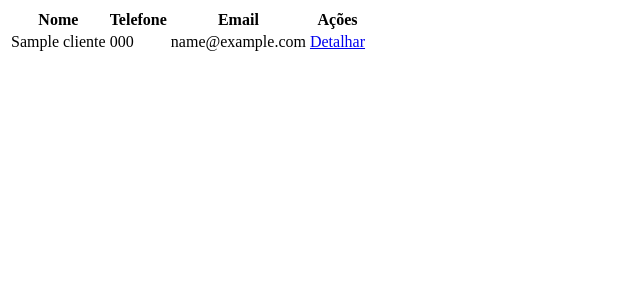
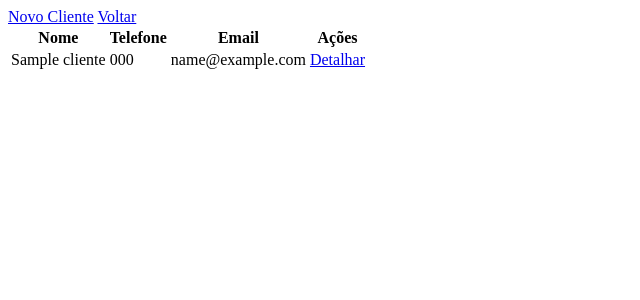
Before and after one commit to luciandalla/caderninho, a Flask app: page /clientes in a window 1280 px wide. Shown: the top 300 px of the page, without its empty margins (0-640 px from the left). Run offline with Flask 2, Linux system fonts and the light colour scheme; tables that the repository leaves empty hold one stand-in row (values such as "Sample post").

Commit message:
Feature de CADASTRO DE CLIENTE

```diff
--- a/models.py
+++ b/models.py
@@ -1,4 +1,5 @@
 from flask_app import db
+from valida_dados import Validador
 
 class Clientes(db.Model):
     id = db.Column(db.Integer, primary_key=True, autoincrement=True)
@@ -15,6 +16,24 @@ class Clientes(db.Model):
         return clientes
 
     @staticmethod
-    def detalha_cliente(id):
+    def busca_cliente(id):
         cliente = Clientes.query.filter_by(id=id).first()
         return cliente
+
+    @staticmethod
+    def cadastra_cliente(nome, telefone, email):
+
+        nome_validado = Validador.valida_nome(nome)
+        email_validado = Validador.valida_email(email)
+        telefone_validado = Validador.valida_telefone(telefone)
+        dados_validados = nome_validado and email_validado and telefone_validado
+
+        if(dados_validados):
+            cliente = Clientes(nome=nome.upper(), telefone=telefone, email=email.upper())
+            db.session.add(cliente)
+            db.session.commit()
+            mensagem = f"Cliente {nome} for cadastrado com sucesso!"
+        else:
+            mensagem = "Não foi possível cadastrar o cliente!"
+
+        return mensagem
--- a/script_criacao_db.py
+++ b/scripts/script_criacao_db.py
@@ -52,8 +52,8 @@ for tabela_nome in TABLES:
 
 cliente_sql = 'INSERT INTO clientes (nome, telefone, email) VALUES (%s, %s, %s)'
 clientes = [
-    ("Lucian Maciel", "51999998888", "lucian2874547@gmail.com"),
-    ("Barbara Becker", "51999997777", "barbara2874547@gmail.com"),
+    ("LUCIAN MACIEL", "51994652141", "LUCIAN@GMAIL.COM"),
+    ("BARBARA BECKER", "51958744741", "BARBARA_B@HOTMAIL.COM"),
 ]
 cursor.executemany(cliente_sql, clientes)
 
--- a/templates/cliente-detalhes.html
+++ b/templates/cliente-detalhes.html
@@ -10,3 +10,5 @@
 <h3>Compras realizadas:</h3>
 
 <h3>Pagamentos realizadas:</h3>
+
+<a href="/clientes">Voltar</a>
--- a/templates/clientes.html
+++ b/templates/clientes.html
@@ -1,3 +1,7 @@
+
+<a href="{{ url_for('cliente_novo') }}">Novo Cliente</a>
+<a href="/">Voltar</a>
+
 <table>
         <thead>
             <tr>
--- a/templates/home.html
+++ b/templates/home.html
@@ -1,5 +1,6 @@
 <h1>Caderninho - Gestão de pequenas cobranças</h1>
 
 <ul>
-    <li><a href="/clientes">Clientes cadastrados</a></li>
+    <li><a href="/cliente-novo">Cadastrar Cliente</a></li>
+    <li><a href="/clientes">Lista de Clientes</a></li>
 </ul>
--- a/views.py
+++ b/views.py
@@ -1,4 +1,4 @@
-from flask import render_template
+from flask import render_template, request, redirect, url_for
 from flask_app import app
 from models import *
 
@@ -13,5 +13,17 @@ def clientes():
 
 @app.route('/cliente-detalhes/<int:id>')
 def cliente_detalhes(id):
-    cliente = Clientes.detalha_cliente(id)
+    cliente = Clientes.busca_cliente(id)
     return render_template('cliente-detalhes.html', cliente = cliente)
+
+@app.route('/cliente-novo')
+def cliente_novo():
+    return render_template('cliente-novo.html')
+
+@app.route('/cliente-cadastrar', methods=['POST',])
+def cliente_cadastrar():
+    nome = request.form['nome']
+    telefone = request.form['telefone']
+    email = request.form['email']
+    Clientes.cadastra_cliente(nome, telefone, email)
+    return redirect(url_for('clientes'))
```
Also changed, not shown: templates/cliente-novo.html (added, +15 -0 lines), valida_dados.py (added, +26 -0 lines).
